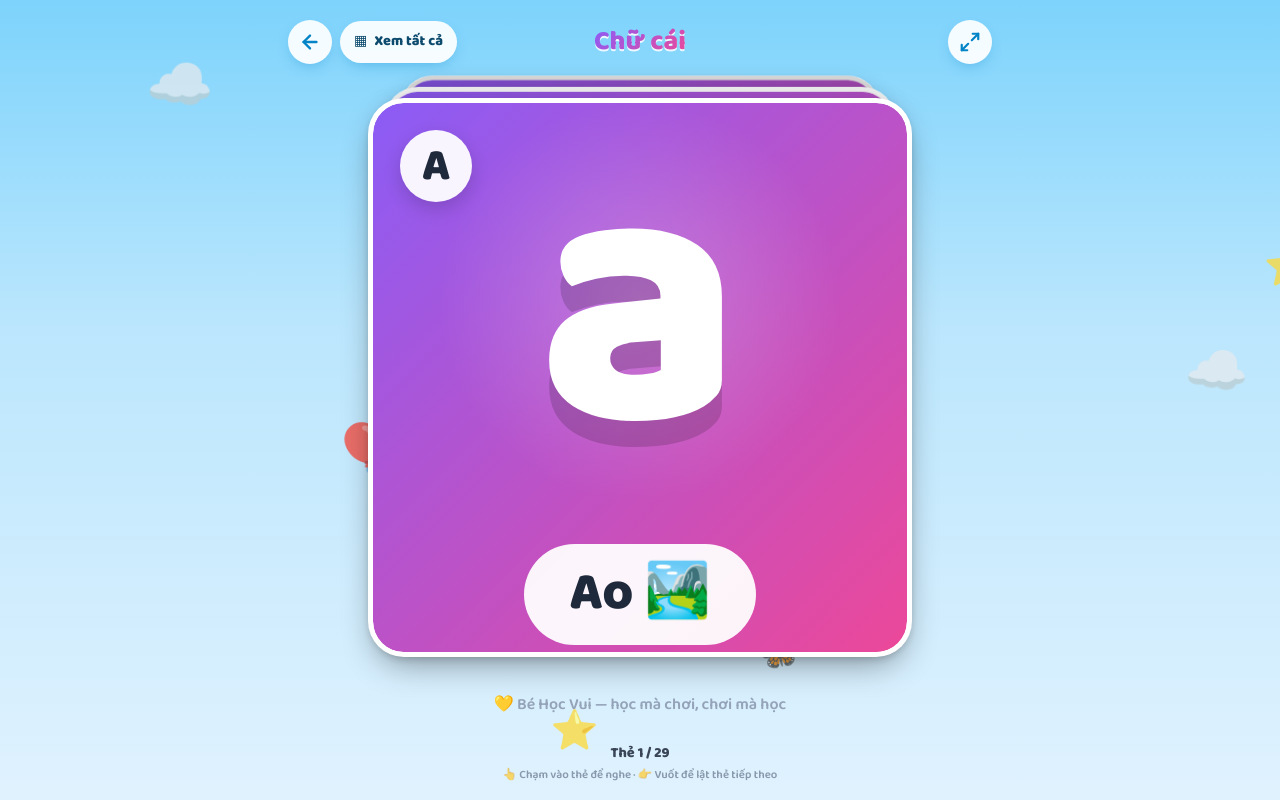
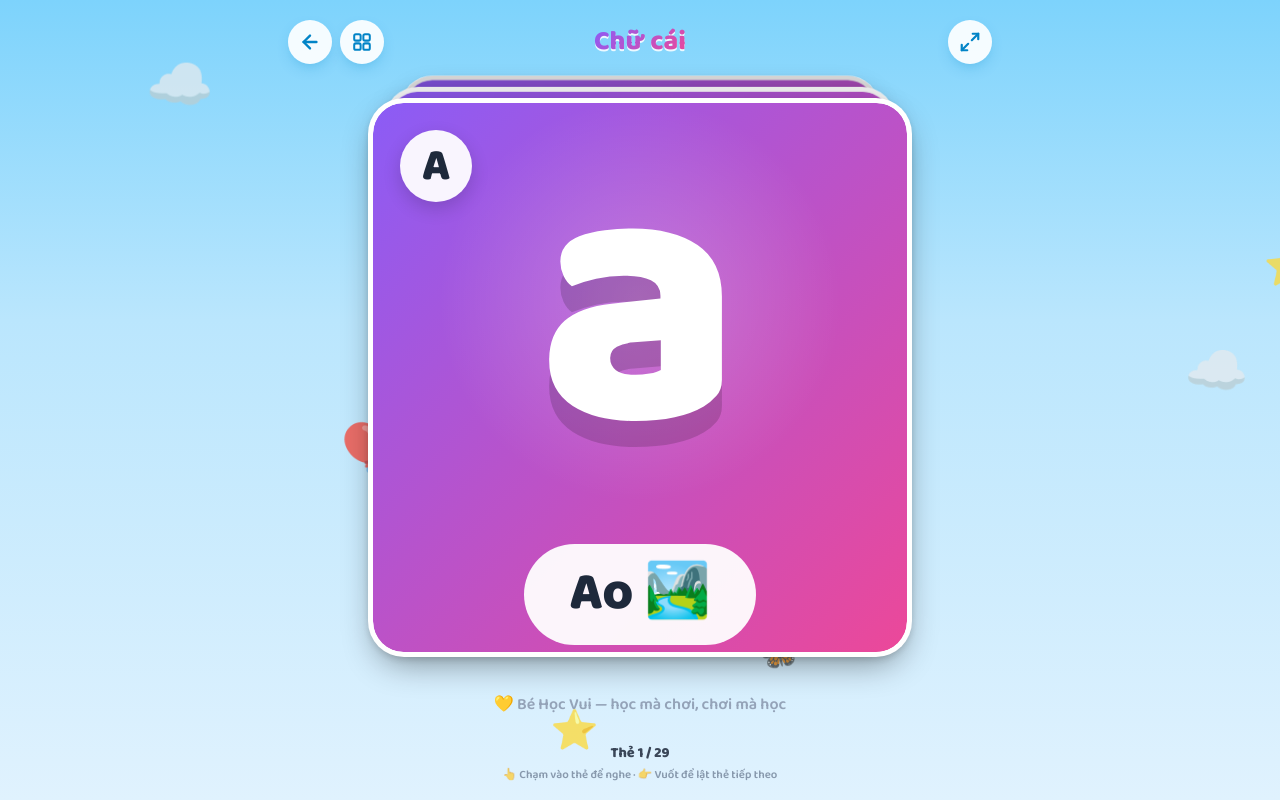
Before and after one commit to ttdat0/web_learning, a React (Vite) app: page / in a window 1280 px wide. Both pictures are taken after a click on the element "Chữ cái". Built offline with nearby package versions, Linux system fonts and the light colour scheme.

Commit message:
v1.21.2: nut Xem tat ca doi sang dang icon tron (luoi 4 o / 1 the) dong bo voi nut Back va Phong to

```diff
--- a/package.json
+++ b/package.json
@@ -1,6 +1,6 @@
 {
   "name": "web_learning",
-  "version": "1.21.1",
+  "version": "1.21.2",
   "private": true,
   "type": "module",
   "scripts": {
--- a/src/App.css
+++ b/src/App.css
@@ -787,28 +787,10 @@ button {
   justify-self: end;
 }
 
-/* Nút chuyển chế độ xem, nằm cạnh nút Back trên topbar. */
-.view-toggle {
-  display: inline-flex;
-  align-items: center;
-  gap: 7px;
-  min-height: 42px;
-  padding: 0 14px;
-  border: none;
-  border-radius: 999px;
-  background: rgba(255, 255, 255, 0.92);
-  color: #0c4a6e;
-  font-family: inherit;
-  font-weight: 800;
-  font-size: 0.9rem;
-  cursor: pointer;
-  box-shadow: 0 6px 16px -6px rgba(2, 132, 199, 0.45);
-  -webkit-tap-highlight-color: transparent;
-  white-space: nowrap;
-}
-
-.view-toggle:active {
-  transform: scale(0.96);
+/* Nút chuyển chế độ xem dạng icon tròn (dùng chung .back-btn--icon):
+   hover phóng nhẹ thay vì trượt ngang như nút Back. */
+.back-btn--icon.view-toggle:hover {
+  transform: scale(1.08);
 }
 
 /* Menu nhấn giữ nút Quay lại. */
--- a/src/components/TopicView.tsx
+++ b/src/components/TopicView.tsx
@@ -142,14 +142,19 @@ export default function TopicView({ topic, onBack }: { topic: Topic; onBack: ()
             </svg>
           </button>
           {mode === 'deck' ? (
-            <button type="button" className="view-toggle" onClick={openGrid}>
-              <span aria-hidden="true">▦</span>
-              <span>Xem tất cả</span>
+            <button type="button" className="back-btn--icon view-toggle" onClick={openGrid} aria-label="Xem tất cả thẻ" title="Xem tất cả thẻ">
+              <svg viewBox="0 0 24 24" fill="none" stroke="currentColor" strokeWidth="2.2" strokeLinecap="round" strokeLinejoin="round" aria-hidden="true">
+                <rect x="3.5" y="3.5" width="7" height="7" rx="1.8" />
+                <rect x="13.5" y="3.5" width="7" height="7" rx="1.8" />
+                <rect x="3.5" y="13.5" width="7" height="7" rx="1.8" />
+                <rect x="13.5" y="13.5" width="7" height="7" rx="1.8" />
+              </svg>
             </button>
           ) : (
-            <button type="button" className="view-toggle" onClick={openDeck}>
-              <span aria-hidden="true">❏</span>
-              <span>Xem từng thẻ</span>
+            <button type="button" className="back-btn--icon view-toggle" onClick={openDeck} aria-label="Xem từng thẻ" title="Xem từng thẻ">
+              <svg viewBox="0 0 24 24" fill="none" stroke="currentColor" strokeWidth="2.2" strokeLinecap="round" strokeLinejoin="round" aria-hidden="true">
+                <rect x="3.5" y="5" width="17" height="14" rx="2.5" />
+              </svg>
             </button>
           )}
         </div>
```
